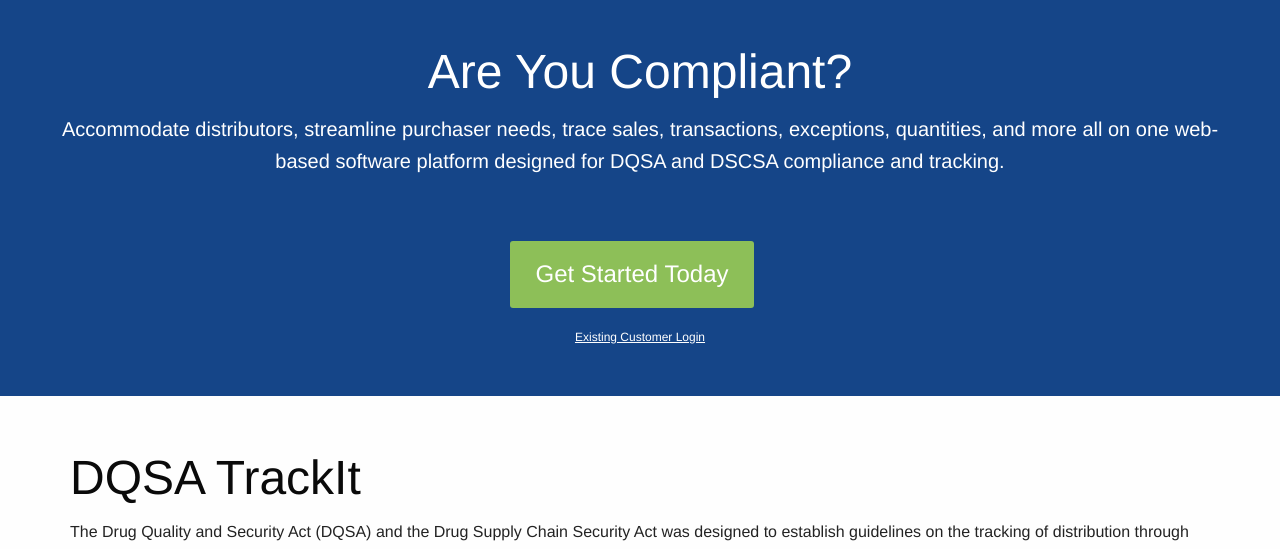
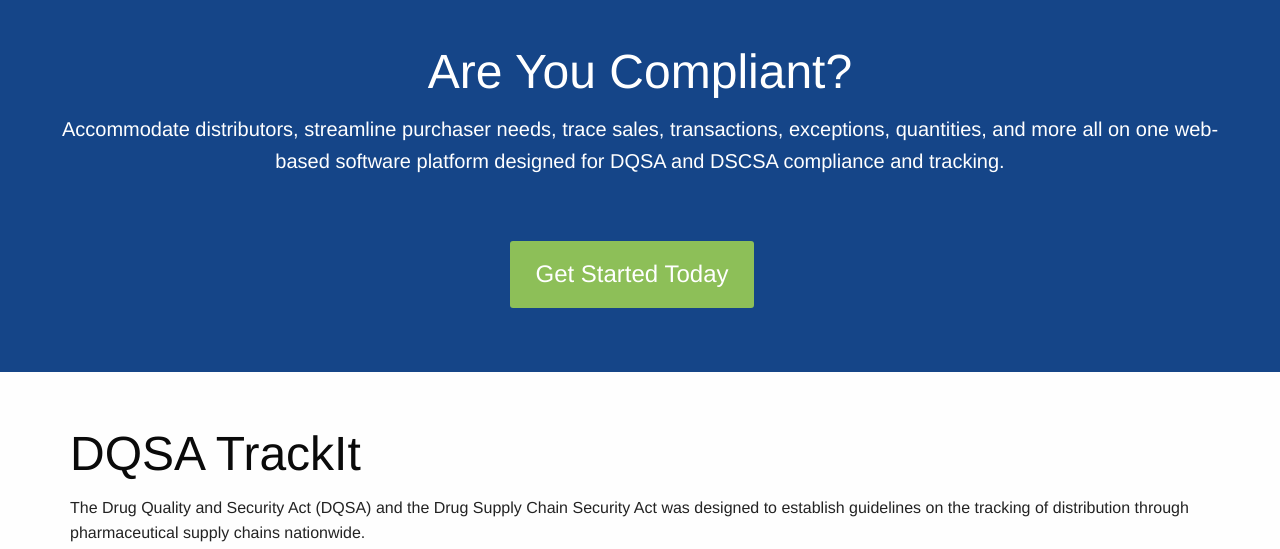
Before and after one commit to whoback/dqsatrackit, a plain HTML site: page index.html in a window 1280 px wide. Shown: the part 209-758 px from the top of the page. Drawn offline with Linux system fonts and the light colour scheme.

Commit message:
remove existing login link

```diff
--- a/index.html
+++ b/index.html
@@ -42,9 +42,7 @@
         <p class="lead text-center">Accommodate distributors, streamline purchaser needs, trace sales, transactions, exceptions, quantities, and more all on one web-based software platform designed for DQSA and DSCSA compliance and tracking.</p>
         <div class="signup float-center text-center">
             <a href="#" class="button success ">Get Started Today</a>
-            <div class="existing">
-                <a href="#">Existing Customer Login</a>
-            </div>
+
         </div>
     </div>
     <div class="row content">
```
